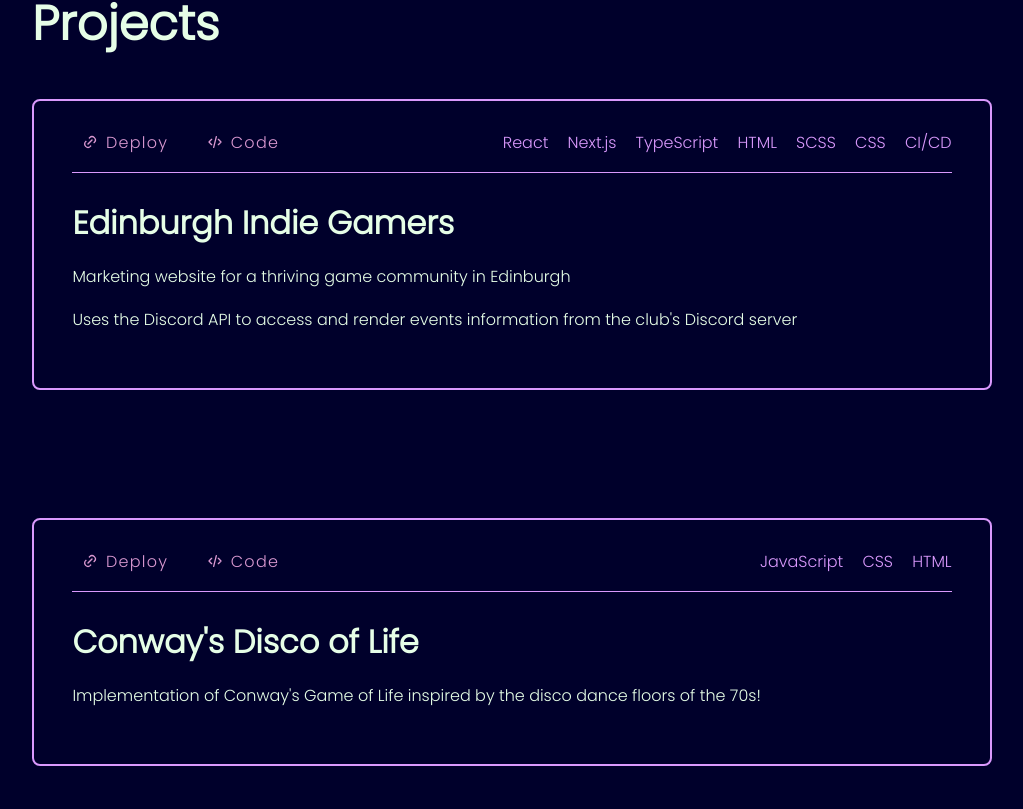
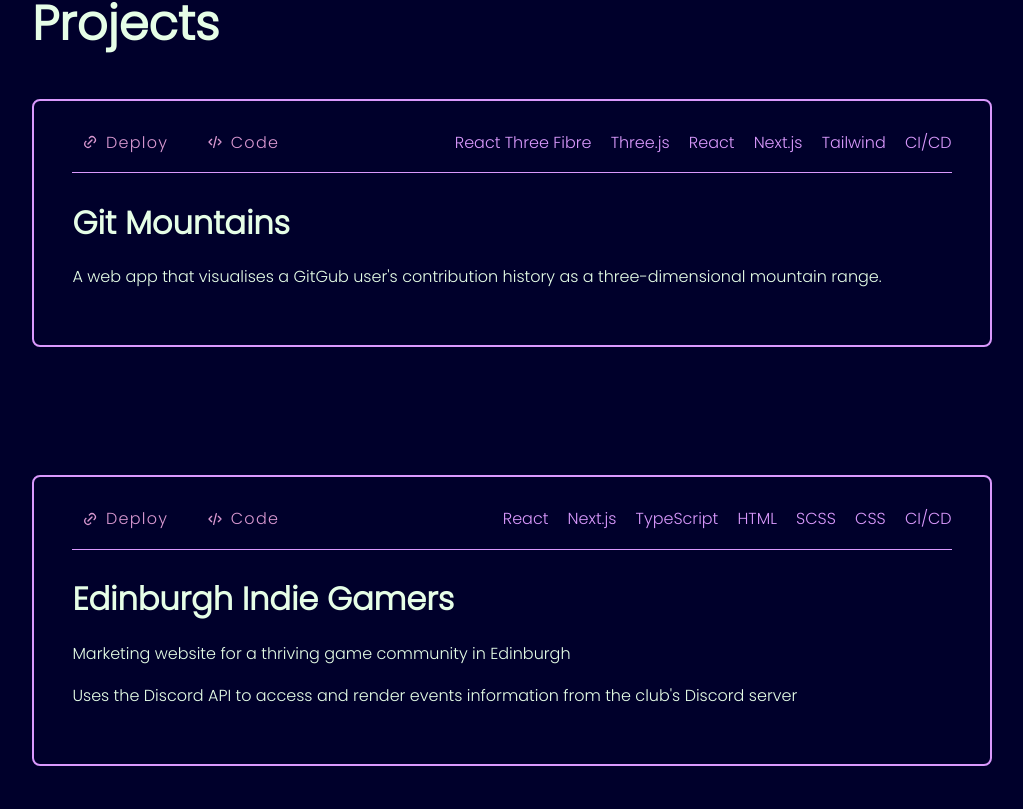
Before and after one commit to empowermint/empowermint, a Next.js app: page / in a window 1280 px wide. Shown: the part 951-1760 px from the top of the page, without its empty margins (128-1151 px from the left). Built offline with nearby package versions, Linux system fonts and the light colour scheme.

Commit message:
Add Git Mountains project

```diff
--- a/components/projectsList/ProjectsList.tsx
+++ b/components/projectsList/ProjectsList.tsx
@@ -4,6 +4,24 @@
 export function ProjectsList() {
   return (
     <>
+      <ProjectBlock
+        name="Git Mountains"
+        gitHubUrl="https://github.com/empowermint/git-mountains"
+        deployUrl="https://git-mountains.netlify.app/empowermint"
+        tags={[
+          "React Three Fibre",
+          "Three.js",
+          "React",
+          "Next.js",
+          "Tailwind",
+          "CI/CD",
+        ]}
+      >
+        <p>
+          A web app that visualises a GitGub user's contribution history as a
+          three-dimensional mountain range.
+        </p>
+      </ProjectBlock>
       <ProjectBlock
         name="Edinburgh Indie Gamers"
         gitHubUrl="https://github.com/empowermint/edinburgh-indie-gamers"
```
